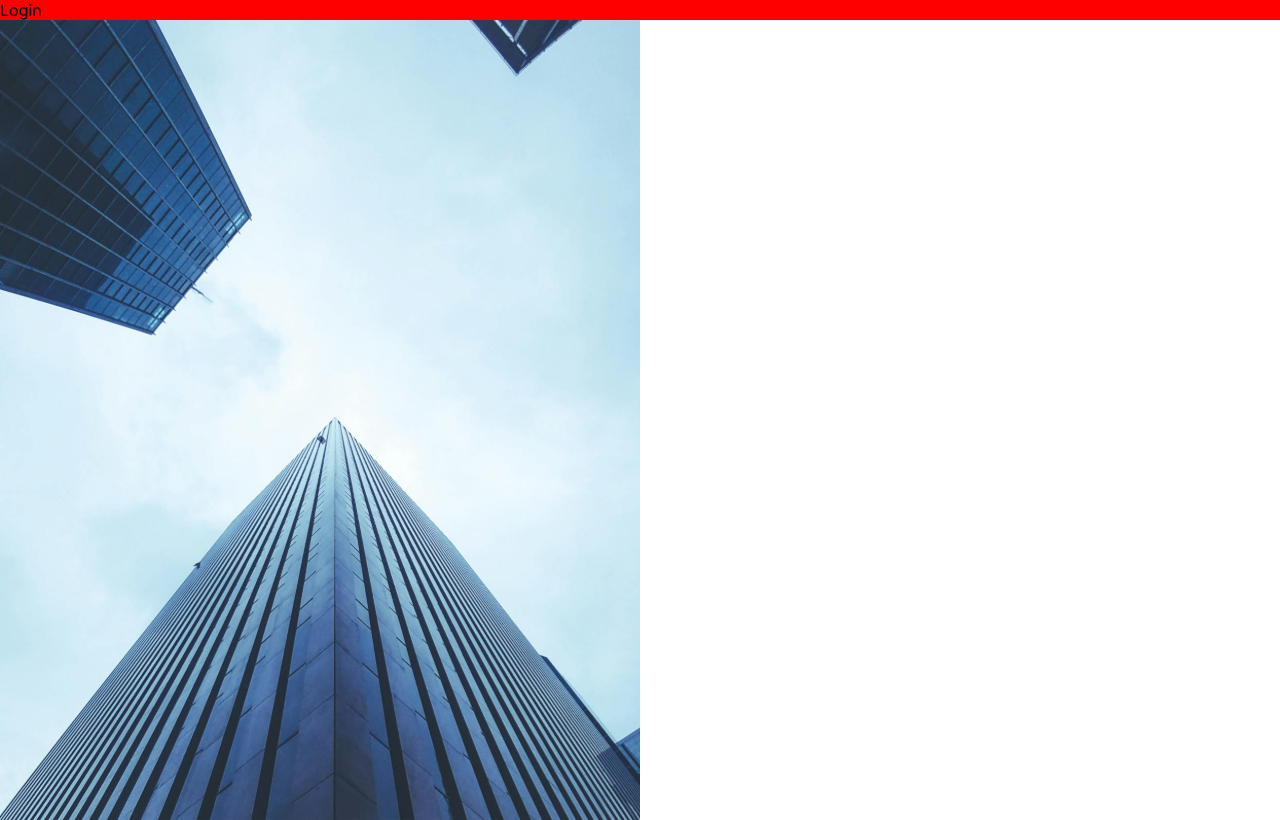
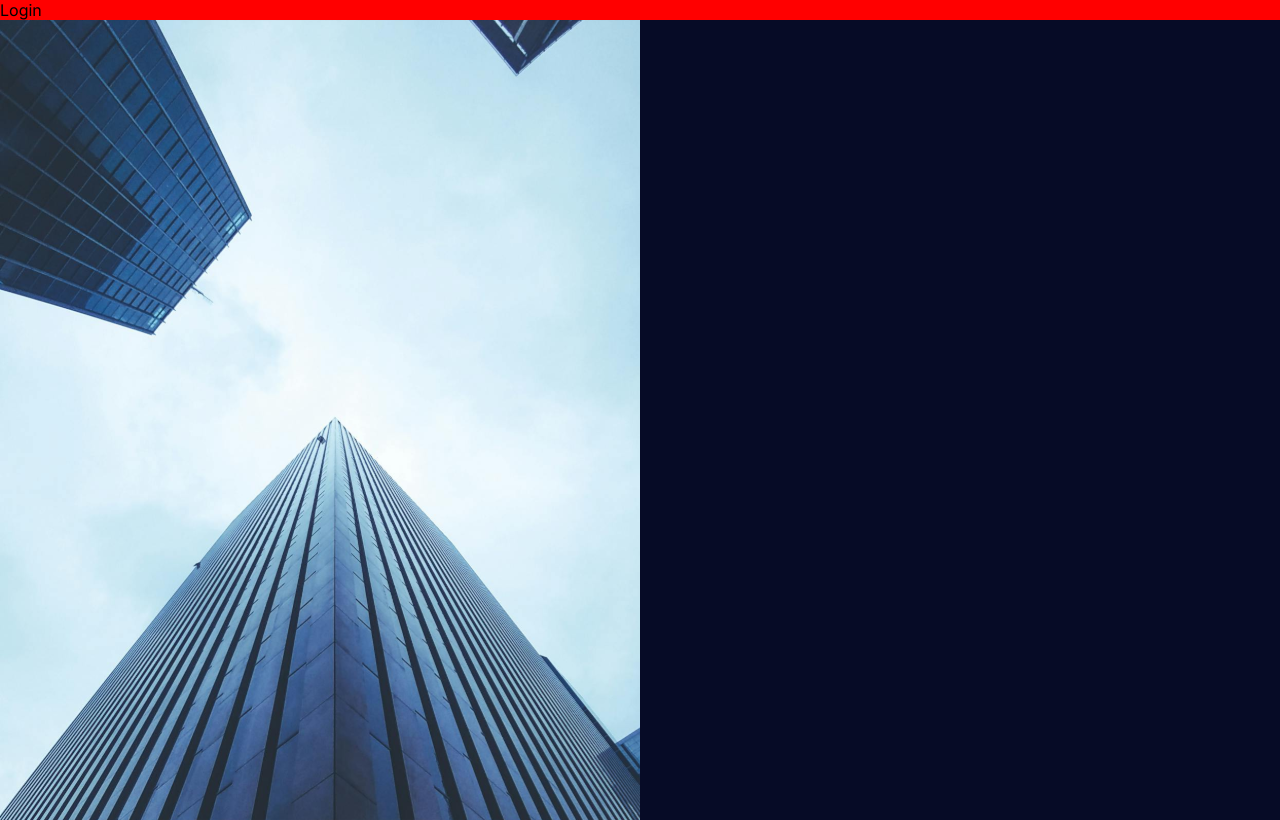
Before and after one commit to gabrieltec-front-end/projetoType, a React (Vite) app: page / in a window 1280 px wide. Built offline with nearby package versions, Linux system fonts and the light colour scheme.

Commit message:
segundaTentativa

```diff
--- a/src/styles/globalStyles.ts
+++ b/src/styles/globalStyles.ts
@@ -3,8 +3,8 @@ import { createGlobalStyle, DefaultTheme } from 'styled-components'
 export const GlobalStyle = createGlobalStyle<{ theme?: DefaultTheme }>`
 
     body,html{
-     background-color: ${(props) => props.theme};
-     color:${(props) => props.theme}
+     background-color: ${(props) => props.theme.appBackground};
+     color:${(props) => props.theme};
         margin:0;
         padding:0;
         font-family: "Inter",sans-serif
```
